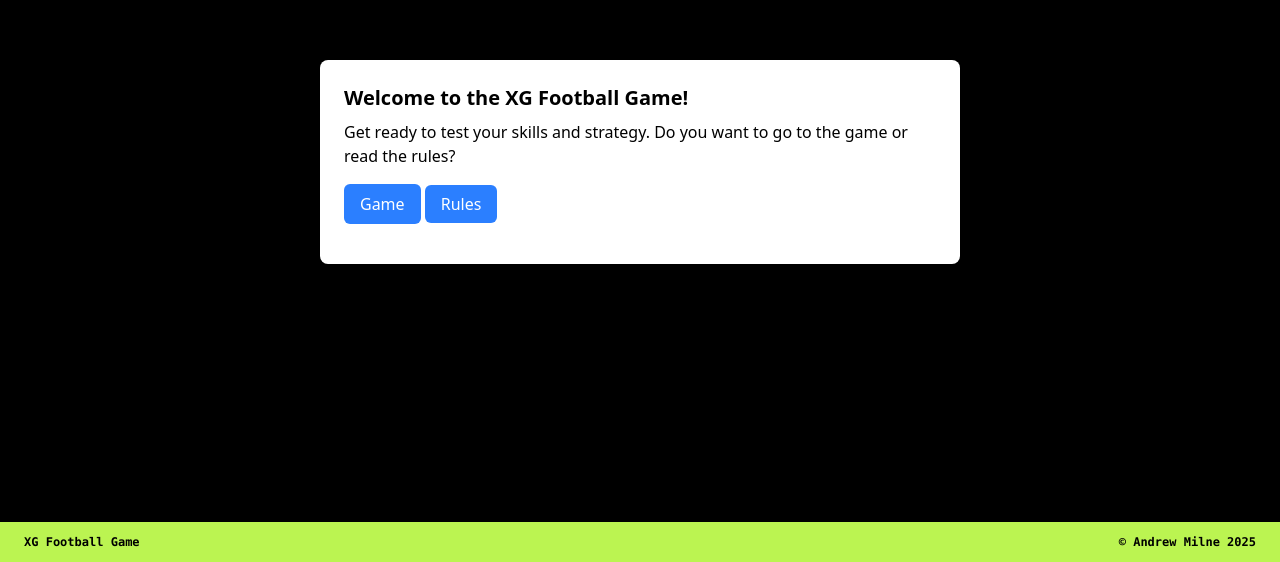
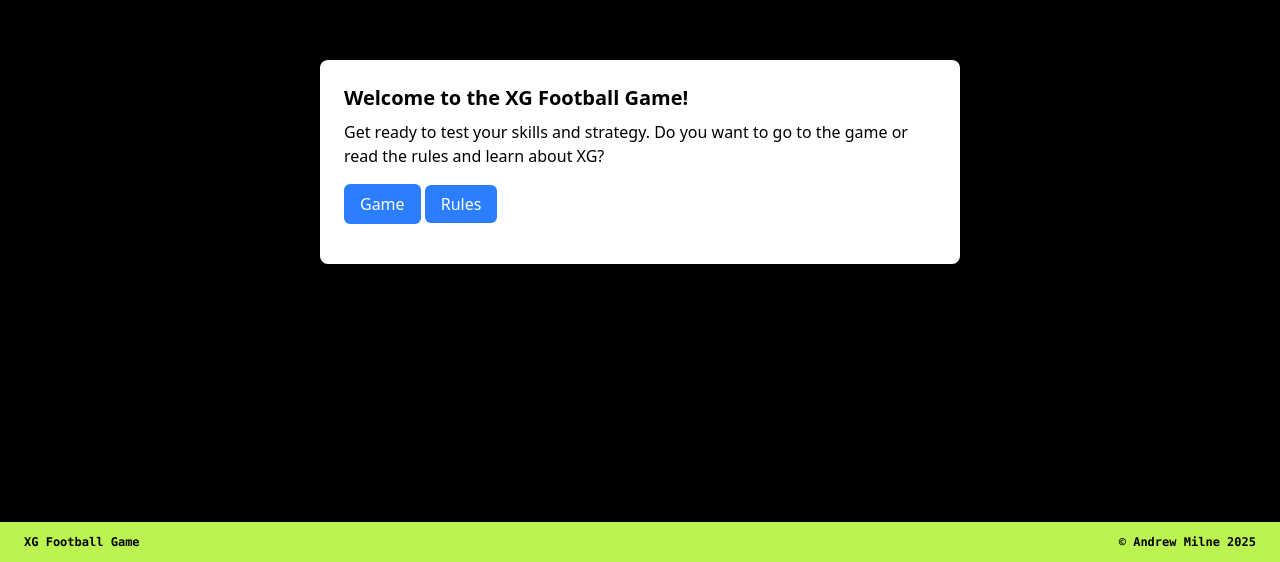
Before and after one commit to andrewpmilne/project-two-xg-football-game, a plain HTML site: page index.html in a window 1280 px wide. Shown: the part 238-800 px from the top of the page. Drawn offline with nearby package versions, Linux system fonts and the light colour scheme.

```diff
--- a/index.html
+++ b/index.html
@@ -92,7 +92,8 @@
     <div id="welcome-modal" class="fixed inset-0 flex items-center justify-center bg-black bg-opacity-50 hidden">
         <div class="bg-white p-6 rounded-lg shadow-lg w-1/2">
             <p class="text-xl font-bold">Welcome to the XG Football Game!</p>
-            <p class="mt-2">Get ready to test your skills and strategy. Do you want to go to the game or read the rules?
+            <p class="mt-2">Get ready to test your skills and strategy. Do you want to go to the game or read the rules
+                and learn about XG?
             </p>
             <button id="close-welcome-modal"
                 class="mt-4 mb-4 px-4 py-2 bg-blue-500 text-white rounded-md hover:bg-blue-700">
```
Also changed, not shown: rules.html (+1 -1 lines).
